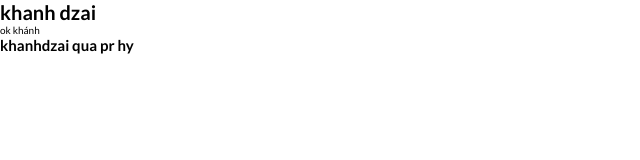
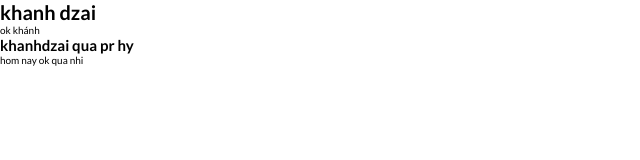
Before and after one commit to khanh9a1999/gitTest-, a plain HTML site: page index.html in a window 1280 px wide. Shown: the full height of the page, 0-640 px from the left. Drawn offline with nearby package versions, Linux system fonts and the light colour scheme.

Commit message:
khanhcommit

```diff
--- a/index.html
+++ b/index.html
@@ -14,5 +14,6 @@
     <h1>khanh dzai</h1>
     <p>ok khánh</p>
     <h2>khanhdzai qua pr hy</h2>
+    <span>hom nay ok qua nhi</span>
 </body>
 </html>
```
